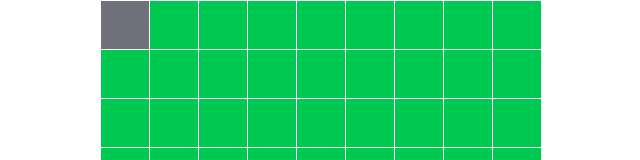
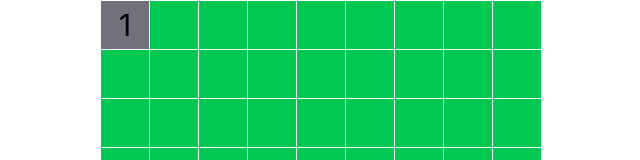
Before and after one commit to SehajKapoor53/Minesweeper, a React (Vite) app: page / in a window 1280 px wide. Both pictures are taken after a click on the element 444 px from the left and 25 px from the top of the page. Shown: the top 160 px of the page, without its empty margins (319-959 px from the left). Built offline with nearby package versions, Linux system fonts and the light colour scheme.

Commit message:
Enable mine deployment and transition to playable board state

```diff
--- a/src/components/Board.jsx
+++ b/src/components/Board.jsx
@@ -1,40 +1,54 @@
-import React, { useState } from "react";
+import React, { useState, useEffect } from "react";
 import Cell from "./Cell";
+import { calculateAdjacentMines, placeMines } from "../utils/boardUtils.js";
 
 const Board = () => {
-  const createBoard = (rows,cols) => {
-    const board = []
+  const createBoard = (rows, cols) => {
+    const board = [];
     for (let i = 0; i < rows; i++) {
-      const row=[]
+      const row = [];
 
       for (let j = 0; j < cols; j++) {
         row.push({
-          x:j,
-          y:i,
-          isMine:false,
-          isRevealed:false,
-          isFlagged:false,
-          adjacentMines:0
-        })
-
+          x: j,
+          y: i,
+          isMine: false,
+          isRevealed: false,
+          isFlagged: false,
+          adjacentMines: 0,
+        });
       }
 
-      board.push(row)
+      board.push(row);
     }
-    return board
-  }
-  const [board,setBoard] = useState(createBoard(9,9))
+    return board;
+  };
+
+  const [board, setBoard] = useState(() => {
+    let b = createBoard(9, 9);
+    b = placeMines(b, 10);
+    b = calculateAdjacentMines(b);
+    return b;
+  });
 
   return (
     <div
       className="gap-px p-px grid justify-center"
       style={{
-        gridTemplateColumns: `repeat(${board[0].length}, 48px)`
+        gridTemplateColumns: `repeat(${board[0].length}, 48px)`,
       }}
     >
       {board.map((row, rowIndex) =>
-        row.map((cell, cellIndex) =>
-          <Cell key={`${rowIndex},${cellIndex}`} cell={cell} rowIndex={rowIndex} cellIndex={cellIndex} setBoard={setBoard} board={board} className={cell.isFlagged===true ? "bg-red-500" : ""}/>)
+        row.map((cell, cellIndex) => (
+          <Cell
+            key={`${rowIndex},${cellIndex}`}
+            cell={cell}
+            rowIndex={rowIndex}
+            cellIndex={cellIndex}
+            setBoard={setBoard}
+            board={board}
+          />
+        )),
       )}
     </div>
   );
--- a/src/components/Cell.jsx
+++ b/src/components/Cell.jsx
@@ -1,5 +1,4 @@
 import React from "react";
-import { isValid, directions } from "../utils/boardHelper.js";
 
 const Cell = ({ cell, rowIndex, cellIndex, board, setBoard, className }) => {
   let isFlagged = cell.isFlagged;
@@ -16,33 +15,6 @@ const Cell = ({ cell, rowIndex, cellIndex, board, setBoard, className }) => {
     setBoard(newBoard);
   }
 
-  const calculateAdjacentMines = (board) => {
-    const rows = board.length
-    const cols = board[0].length
-
-    const newBoard = board.map((row) => row.map((cell) => ({ ...cell })));
-
-    for (let i = 0;  y<rows; y++) {
-      for (let j = 0; x<cols; x++) {
-
-        if (newBoard[i][j].isMine) continue;
-        let count = 0
-
-        for (let [dx,dy] of directions) {
-          let newRow = i + dx
-          let newCol = j + dy
-
-          if(isValid(newRow,newCol,rows,cols) && newBoard[newRow][newCol].isMine) count++;
-
-        }
-
-        newBoard[i][j].adjacentMines = count
-
-      }
-
-    }
-    return newBoard
-  }
 
   const handleReveal=() => {
     if (board[rowIndex][cellIndex].isFlagged) return;
@@ -52,11 +24,12 @@ const Cell = ({ cell, rowIndex, cellIndex, board, setBoard, className }) => {
   }
 
 
+
   return (
     <div
       onClick={handleReveal}
       onContextMenu={handleFlag}
-      className={`w-12 h-12 cursor-pointer
+      className={`w-12 h-12 cursor-pointer flex justify-center items-center text-3xl
       ${cell.isFlagged
         ? "bg-red-500"
         : cell.isRevealed
@@ -64,7 +37,10 @@ const Cell = ({ cell, rowIndex, cellIndex, board, setBoard, className }) => {
         : "bg-green-500"}
       `}
     >
-      {cell.isFlagged && <img alt="flag" src="../../public/flag.svg"/>}
+      {cell.isFlagged && <img src="/flag.svg"/>}
+      {(cell.isRevealed && cell.adjacentMines > 0) && <p>{cell.adjacentMines}</p>}
+      {(cell.isMine && cell.isRevealed) && <img src="/mine.svg"/>}
+
     </div>
   );
 }
--- /dev/null
+++ b/src/utils/boardUtils.js
@@ -0,0 +1,48 @@
+import { isValid, directions } from "./boardHelper"
+
+export const calculateAdjacentMines = (board) => {
+  const rows = board.length
+  const cols = board[0].length
+
+  const newBoard = board.map((row) => row.map((cell) => ({ ...cell })))
+
+  for (let i = 0; i < rows; i++) {
+    for (let j = 0; j < cols; j++) {
+      if (newBoard[i][j].isMine) continue
+      let count = 0
+
+      for (let [dx, dy] of directions) {
+        let newRow = i + dx
+        let newCol = j + dy
+
+        if (
+          isValid(newRow, newCol, rows, cols) &&
+          newBoard[newRow][newCol].isMine
+        )
+          count++
+      }
+
+      newBoard[i][j].adjacentMines = count
+    }
+  }
+  return newBoard
+};
+
+export const placeMines = (board, mineCount) => {
+  const rows = board.length
+  const cols = board[0].length
+
+  const newBoard = board.map((row) => row.map((cell) => ({ ...cell })))
+  let placed = 0
+  while (placed < mineCount) {
+    const r = Math.floor(Math.random() * rows)
+    const c = Math.floor(Math.random() * cols)
+
+    if (!newBoard[r][c].isMine) {
+      newBoard[r][c].isMine = true
+      placed++
+    }
+  }
+
+  return newBoard
+}
```
